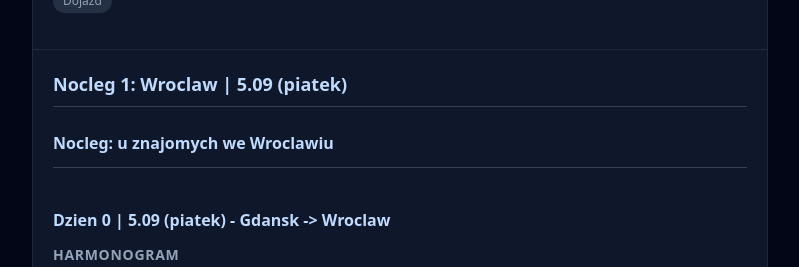
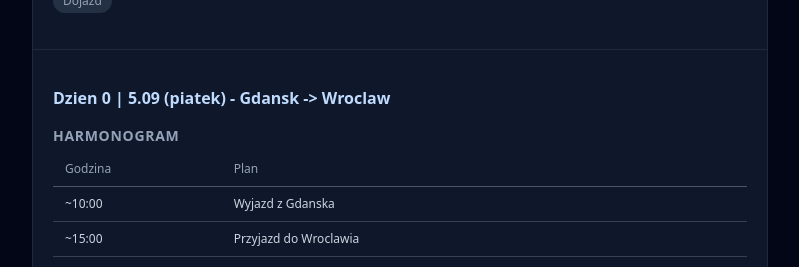
Before and after one commit to adam-waniak-bright/trip, a React (Vite) app in the folder web/: page / in a window 1280 px wide. Both pictures are taken after a click on the element 640 px from the left and 977 px from the top of the page. Shown: the part 1110-1377 px from the top of the page, without its empty margins (240-1039 px from the left). Built offline with nearby package versions, Linux system fonts and the light colour scheme.

Commit message:
Pokaz szczegoly tylko dla jednego dnia + popraw tabele
- Wycinanie sekcji markdown po numerze dnia (## Dzien N |)
- Cache plikow md (wspoldzielone miedzy dniami z jednego noclegu)
- remark-gfm dla poprawnego renderowania tabel harmonogramu
- Tabele z padding/border dla czytelnosci

```diff
--- a/web/package.json
+++ b/web/package.json
@@ -12,7 +12,8 @@
   "dependencies": {
     "react": "^19.2.6",
     "react-dom": "^19.2.6",
-    "react-markdown": "^10.1.0"
+    "react-markdown": "^10.1.0",
+    "remark-gfm": "^4.0.1"
   },
   "devDependencies": {
     "@eslint/js": "^10.0.1",
--- a/web/src/components/DayCard.tsx
+++ b/web/src/components/DayCard.tsx
@@ -1,6 +1,29 @@
 import { useState, useEffect } from 'react';
 import Markdown from 'react-markdown';
+import remarkGfm from 'remark-gfm';
 import { TAG_LABELS, TAG_COLORS, getGoogleMapsUrl, type DayPlan } from '../data';
+
+/** Extract the section for a specific day from a multi-day markdown file */
+function extractDaySection(markdown: string, dayNumber: number): string {
+  const lines = markdown.split('\n');
+  const dayHeader = `## Dzien ${dayNumber} |`;
+  const startIndex = lines.findIndex(l => l.startsWith(dayHeader));
+  if (startIndex === -1) return markdown;
+
+  // Find the next ## header (next day or section)
+  let endIndex = lines.length;
+  for (let i = startIndex + 1; i < lines.length; i++) {
+    if (lines[i].startsWith('## ') || lines[i].startsWith('---')) {
+      endIndex = i;
+      break;
+    }
+  }
+
+  return lines.slice(startIndex, endIndex).join('\n');
+}
+
+// Cache fetched files to avoid re-fetching when multiple days share the same file
+const fileCache = new Map<string, string>();
 
 export function DayCard({ day }: { day: DayPlan }) {
   const [expanded, setExpanded] = useState(false);
@@ -9,16 +32,22 @@ export function DayCard({ day }: { day: DayPlan }) {
 
   useEffect(() => {
     if (expanded && !details && day.detailsFile) {
+      const cached = fileCache.get(day.detailsFile);
+      if (cached) {
+        setDetails(extractDaySection(cached, day.day));
+        return;
+      }
       setLoading(true);
       fetch(`/trip/dni/${day.detailsFile}`)
         .then(r => r.text())
         .then(text => {
-          setDetails(text);
+          fileCache.set(day.detailsFile!, text);
+          setDetails(extractDaySection(text, day.day));
           setLoading(false);
         })
         .catch(() => setLoading(false));
     }
-  }, [expanded, details, day.detailsFile]);
+  }, [expanded, details, day.detailsFile, day.day]);
 
   return (
     <section className="bg-slate-900 rounded-xl overflow-hidden border border-slate-800 hover:border-slate-700 transition-colors">
@@ -37,7 +66,7 @@ export function DayCard({ day }: { day: DayPlan }) {
           />
           <div className="absolute inset-0 bg-gradient-to-t from-slate-900/90 via-transparent to-transparent" />
           <div className="absolute bottom-4 left-4 right-4">
-            <div className="flex items-center gap-2 mb-1">
+            <div className="flex items-center gap-2 mb-1 flex-wrap">
               <span className="text-xs font-bold px-2.5 py-1 rounded bg-slate-900/80 text-blue-300 backdrop-blur-sm">
                 Dzien {day.day} | {day.date} ({day.weekday})
               </span>
@@ -115,18 +144,18 @@ export function DayCard({ day }: { day: DayPlan }) {
           {details && (
             <div className="prose prose-invert prose-sm max-w-none
               prose-headings:text-blue-200 prose-headings:font-semibold
-              prose-h1:text-lg prose-h1:border-b prose-h1:border-slate-700 prose-h1:pb-2
-              prose-h2:text-base prose-h2:mt-6
-              prose-h3:text-sm prose-h3:text-slate-400 prose-h3:uppercase prose-h3:tracking-wider
+              prose-h2:text-base prose-h2:mt-4 prose-h2:mb-2
+              prose-h3:text-sm prose-h3:text-slate-400 prose-h3:uppercase prose-h3:tracking-wider prose-h3:mt-4
+              prose-h4:text-sm prose-h4:text-blue-100 prose-h4:mt-3
               prose-p:text-slate-300 prose-p:leading-relaxed
               prose-li:text-slate-300 prose-li:marker:text-slate-600
               prose-strong:text-blue-100
               prose-a:text-blue-400 prose-a:no-underline hover:prose-a:underline
-              prose-table:text-sm
-              prose-th:text-slate-400 prose-th:font-medium prose-th:border-slate-700
-              prose-td:border-slate-800 prose-td:text-slate-300
+              prose-table:w-full
+              prose-th:text-left prose-th:text-slate-400 prose-th:font-medium prose-th:border-slate-700 prose-th:px-3 prose-th:py-2
+              prose-td:border-slate-800 prose-td:text-slate-300 prose-td:px-3 prose-td:py-2
             ">
-              <Markdown>{details}</Markdown>
+              <Markdown remarkPlugins={[remarkGfm]}>{details}</Markdown>
             </div>
           )}
         </div>
```
Also changed, not shown: 1 other file (tests, documents, lock files or other folders).
